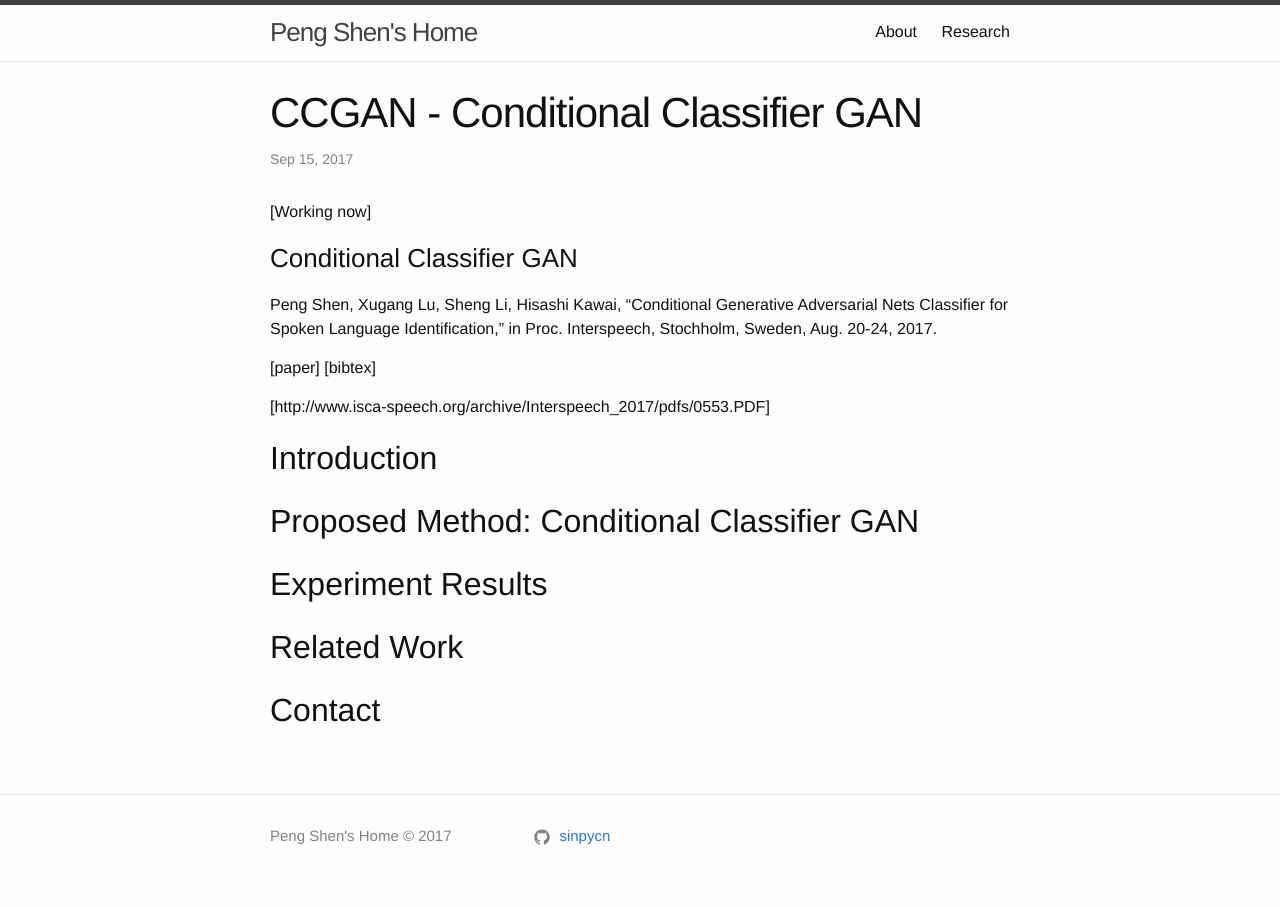
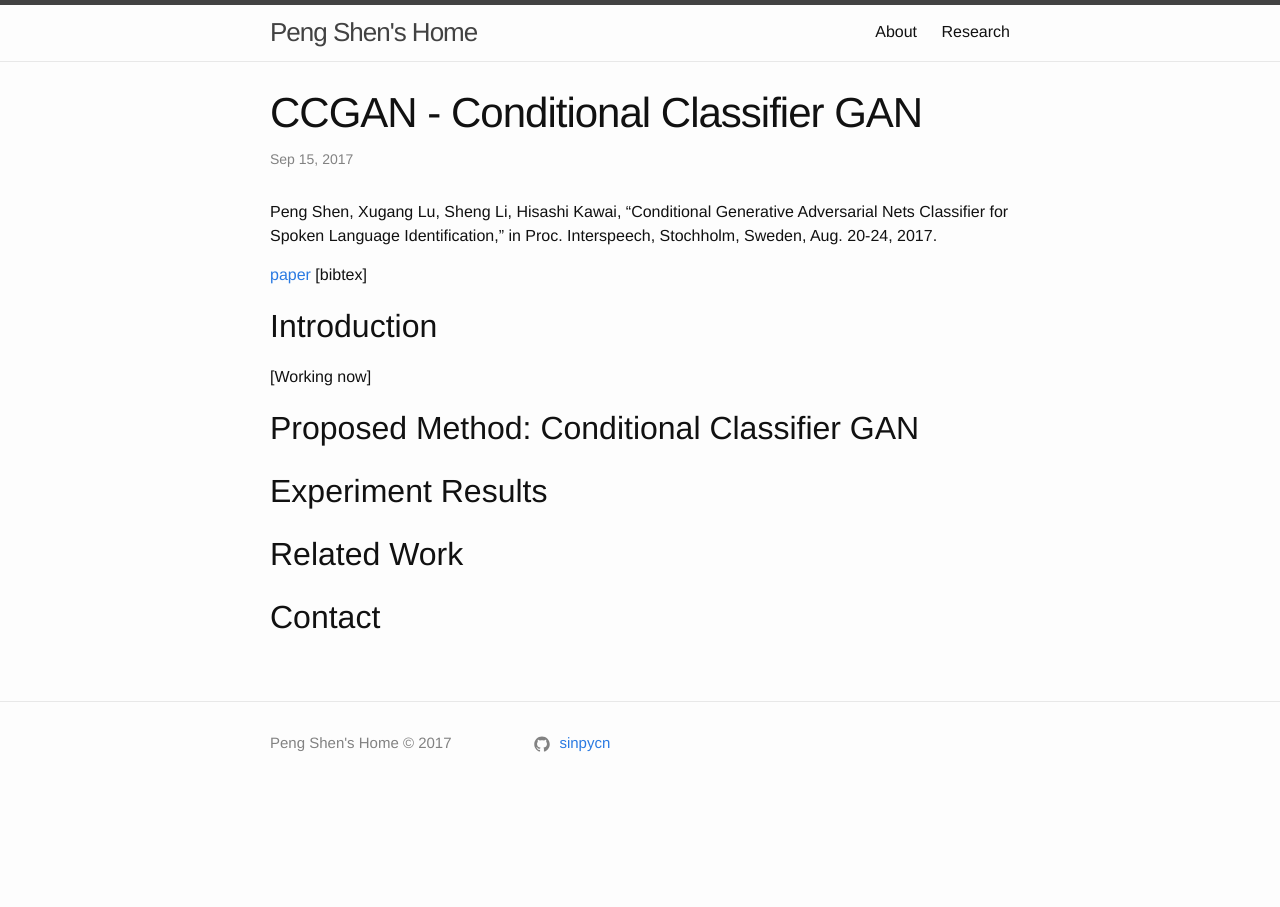
Before and after one commit to sinpycn/sinpycn.github.io, a Jekyll site: the page built from _posts/research/2017-09-15-CCGAN.md, in a window 1280 px wide. Built offline with Jekyll 4.4.1, drawn with Linux system fonts in a browser that asks for light colours.

Commit message:
Update 2017-09-15-CCGAN.md

```diff
--- a/_posts/research/2017-09-15-CCGAN.md
+++ b/_posts/research/2017-09-15-CCGAN.md
@@ -5,17 +5,13 @@ mathjax: true
 categories: [research, en, myresearch]
 ---
 
-[Working now]
-
-
-### Conditional Classifier GAN
 Peng Shen, Xugang Lu, Sheng Li, Hisashi Kawai, "Conditional Generative Adversarial Nets Classifier for Spoken Language Identification," in Proc. Interspeech, Stochholm, Sweden, Aug. 20-24, 2017.
 
-[paper] [bibtex]
-
-[http://www.isca-speech.org/archive/Interspeech_2017/pdfs/0553.PDF]
+<a href="http://www.isca-speech.org/archive/Interspeech_2017/pdfs/0553.PDF">paper</a> [bibtex]
 
 ## Introduction
+
+[Working now]
 
 ## Proposed Method: Conditional Classifier GAN
 
```
